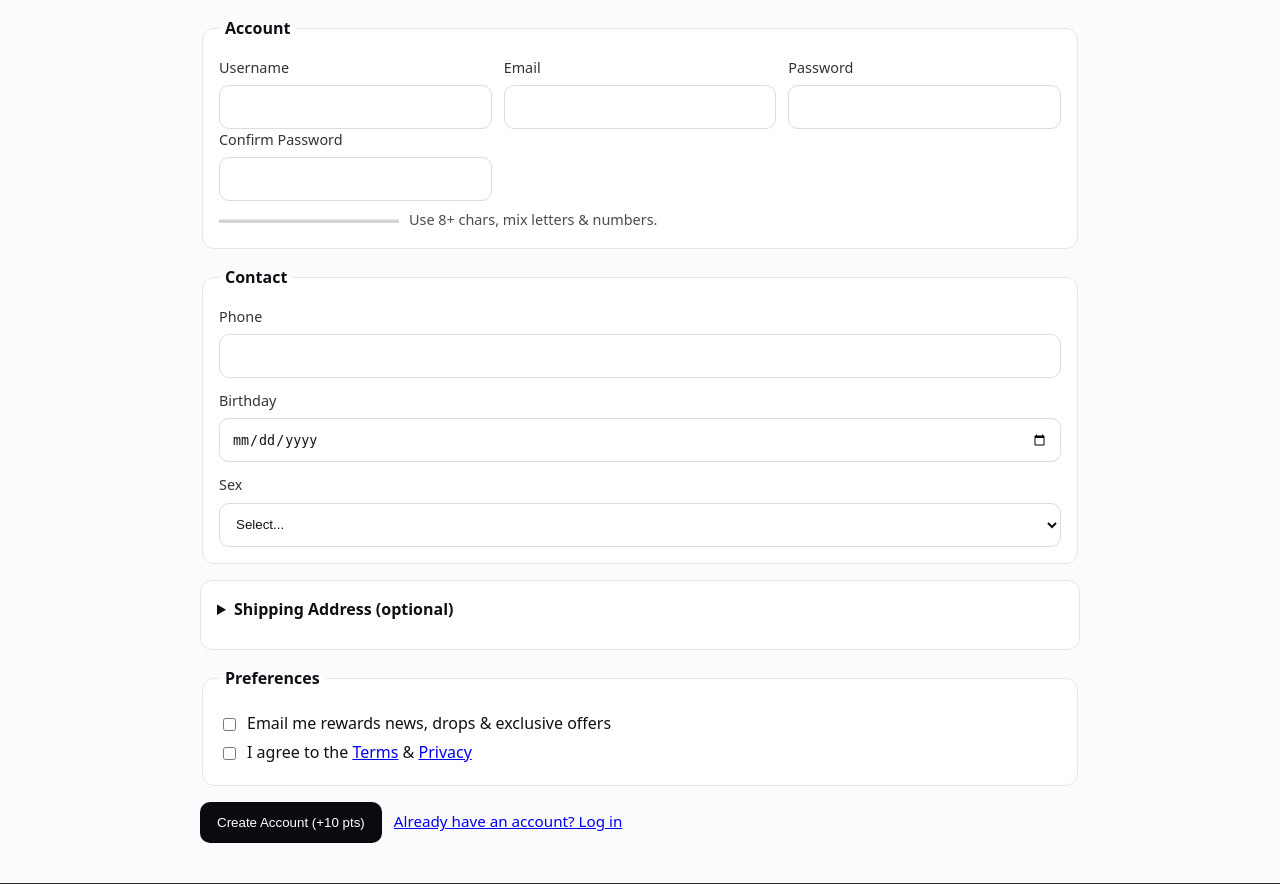
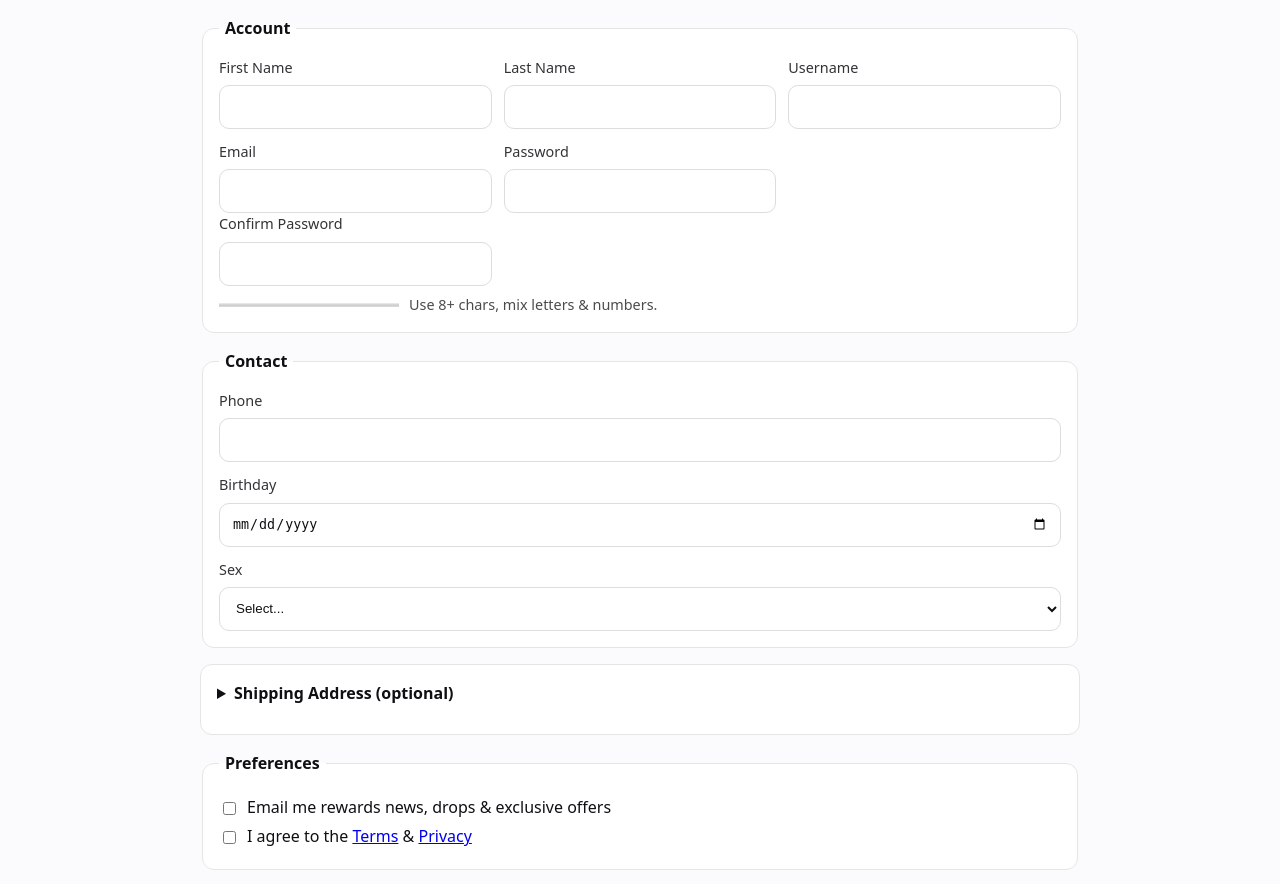
Before and after one commit to tjaofficial/TJAofficialWebsite, a Django app: page /signup/ in a window 1280 px wide. Shown: the part 157-1041 px from the top of the page. Run offline with Django 5.2, Linux system fonts and the light colour scheme; data comes from the database, SQL or seed files in the repository; both versions use the stored data as it was after the commit; data that the repository does not hold is empty.

Commit message:
Added account name for user creation

```diff
--- a/rewards/forms.py
+++ b/rewards/forms.py
@@ -21,6 +21,8 @@ class SignupForm(forms.Form):
     password = forms.CharField(label="Password", widget=forms.PasswordInput(attrs={"autocomplete": "new-password"}))
     confirm_password = forms.CharField(label="Confirm Password", widget=forms.PasswordInput())
     username = forms.CharField(label="Username", max_length=30)
+    first_name = forms.CharField(label="First Name", max_length=30, widget=forms.TextInput(attrs={"required": True}))
+    last_name = forms.CharField(label="Last Name", max_length=30, widget=forms.TextInput(attrs={"required": True}))
     # Contact & Birthday
     phone = forms.CharField(label="Phone", max_length=32, required=False)
     birthday = forms.DateField(label="Birthday", required=False, widget=forms.DateInput(attrs={"type": "date"}))
--- a/rewards/views.py
+++ b/rewards/views.py
@@ -120,7 +120,9 @@ def signup(request):
 
         # Create user
         username = form.cleaned_data["username"].strip()
-        user = User.objects.create_user(username=username, email=email, password=password)
+        last_name = form.cleaned_data.get("last_name").strip()
+        first_name = form.cleaned_data.get("first_name").strip()
+        user = User.objects.create_user(username=username, email=email, password=password, first_name=first_name, last_name=last_name)
 
         # Ensure rewards/profile exist (signals will create, but we want to persist fields now)
         profile, _ = CustomerProfile.objects.get_or_create(user=user)
--- a/templates/rewards/signup.html
+++ b/templates/rewards/signup.html
@@ -22,6 +22,18 @@
     <fieldset class="rs-card">
       	<legend>Account</legend>
 			<div class="rs-grid rs-grid-3">
+				<label class="rs-field">
+					<span>First Name</span>
+					{{ form.first_name }}
+					{% if form.first_name.errors %}<em class="rs-err">{{ form.first_name.errors.0 }}</em>{% endif %}
+				</label>
+
+				<label class="rs-field">
+					<span>Last Name</span>
+					{{ form.last_name }}
+					{% if form.last_name.errors %}<em class="rs-err">{{ form.last_name.errors.0 }}</em>{% endif %}
+				</label>
+
 				<label class="rs-field">
 					<span>Username</span>
 					{{ form.username }}
```
Also changed, not shown: db.sqlite3. Lines whose indentation alone changed are shown as unchanged.
